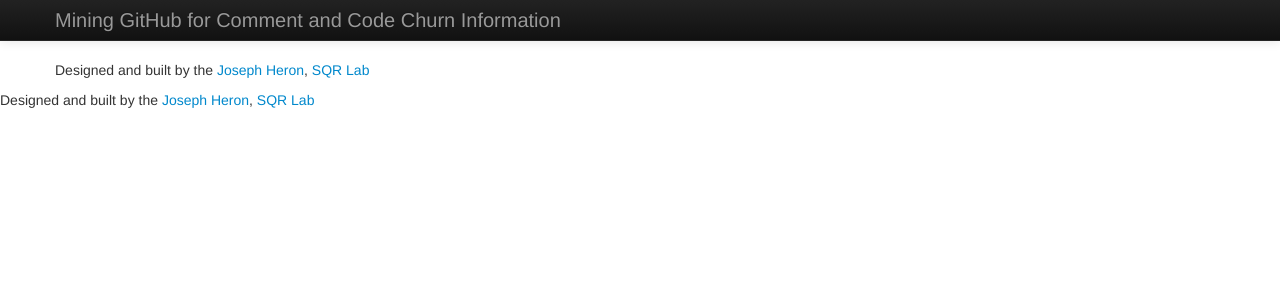
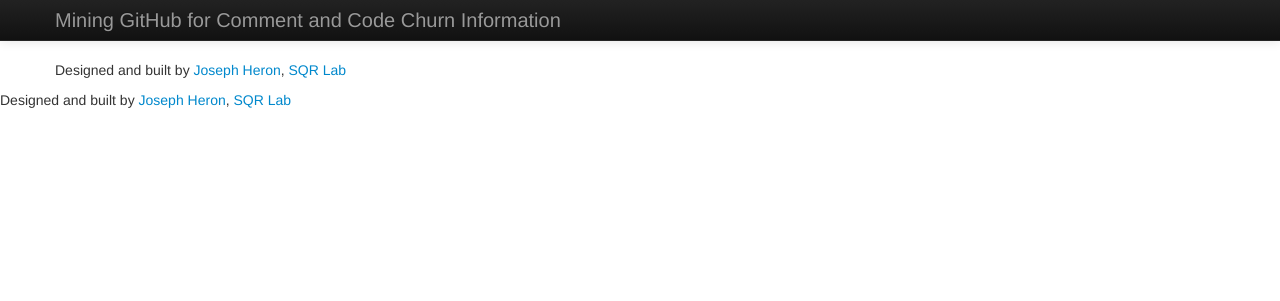
Before and after one commit to seer-lab/GitView, a PHP site: template templates/footer.php in a window 1280 px wide. Shown: the top 301 px of the page. Run offline with PHP 8.4, Linux system fonts and the light colour scheme; the template is opened without the code that fills it, so the values that code supplies are empty.

Commit message:
FIXED: minor issue

```diff
--- a/templates/footer.php
+++ b/templates/footer.php
@@ -3,7 +3,7 @@
 ?>
       <footer class="footer">
         <div class="pull-left">
-          <p>Designed and built by the <a target="_blank" href="https://github.com/dataBaseError">Joseph Heron</a>,
+          <p>Designed and built by <a target="_blank" href="https://github.com/dataBaseError">Joseph Heron</a>,
             <a target="_blank" href="http://faculty.uoit.ca/bradbury/sqrlab/">SQR Lab</a></p>
         </div>
       </footer>
```
